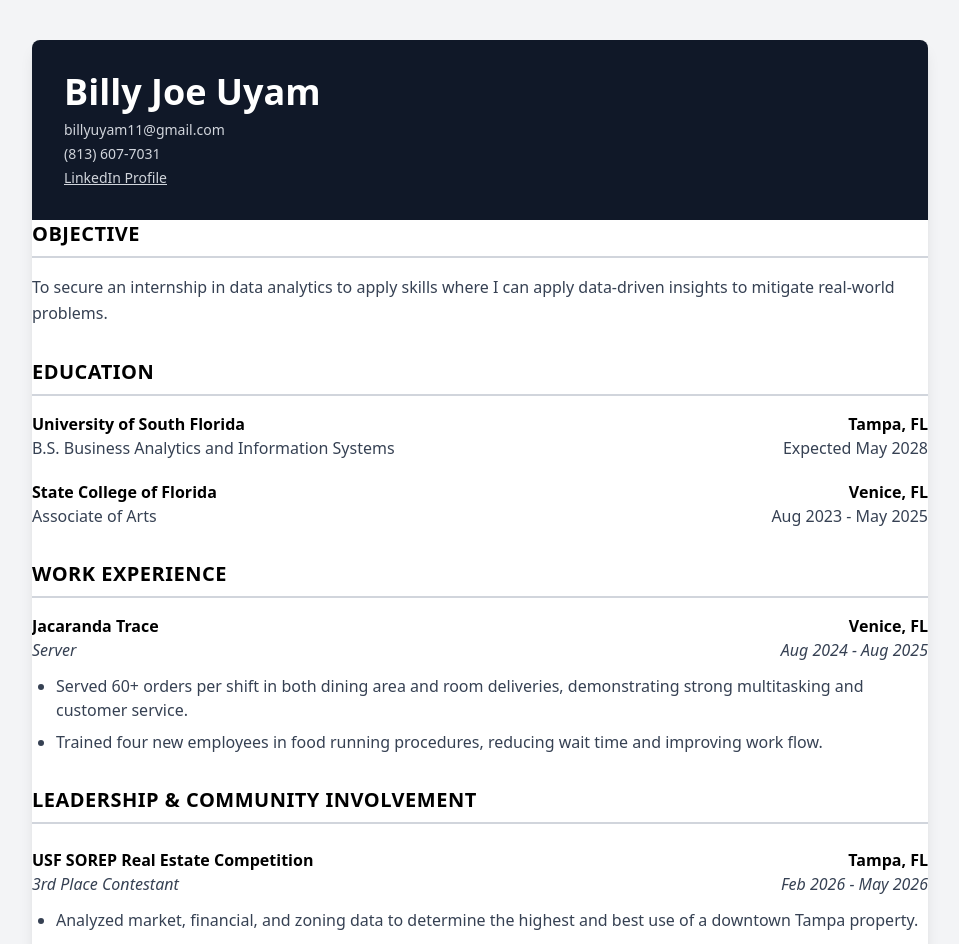
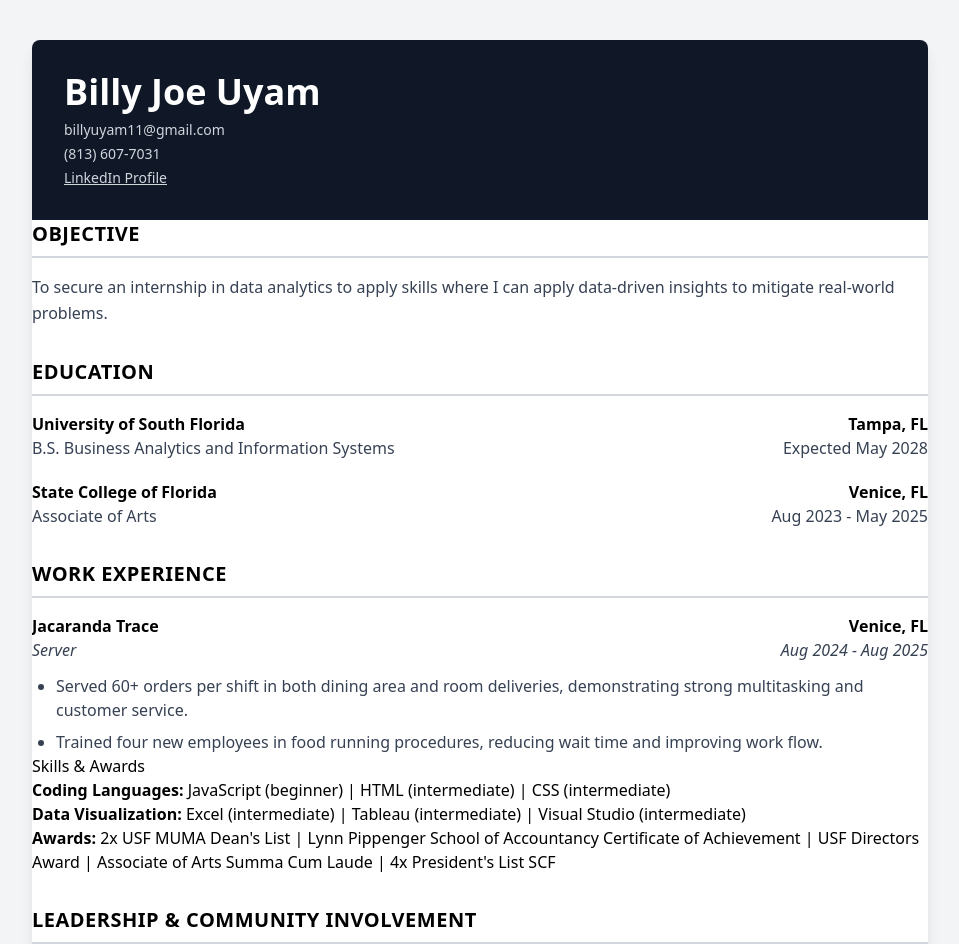
Before and after one commit to buyam11/nextjs-resume, a Next.js app: page / in a window 1280 px wide. Shown: the top 944 px of the page, without its empty margins (160-1119 px from the left). Built offline with nearby package versions, Linux system fonts and the light colour scheme.

Commit message:
skills content added

```diff
--- a/app/page.tsx
+++ b/app/page.tsx
@@ -92,6 +92,27 @@
                   reducing wait time and improving work flow.
                 </li>
               </ul>
+            </div>
+          </section>
+
+          {/* Skills */}
+          <section>
+            <h2>
+              Skills & Awards
+            </h2>
+
+            <div>
+              <div>
+                <p><strong>Coding Languages: </strong>JavaScript (beginner) | HTML (intermediate) | CSS (intermediate)</p>
+              </div>
+
+              <div>
+                <p><strong>Data Visualization: </strong>Excel (intermediate) | Tableau (intermediate) | Visual Studio (intermediate)</p>
+              </div>
+
+              <div>
+                <p><strong>Awards: </strong>2x USF MUMA Dean's List | Lynn Pippenger School of Accountancy Certificate of Achievement | USF Directors Award | Associate of Arts Summa Cum Laude | 4x President's List SCF</p>
+              </div>
             </div>
           </section>
 
```
